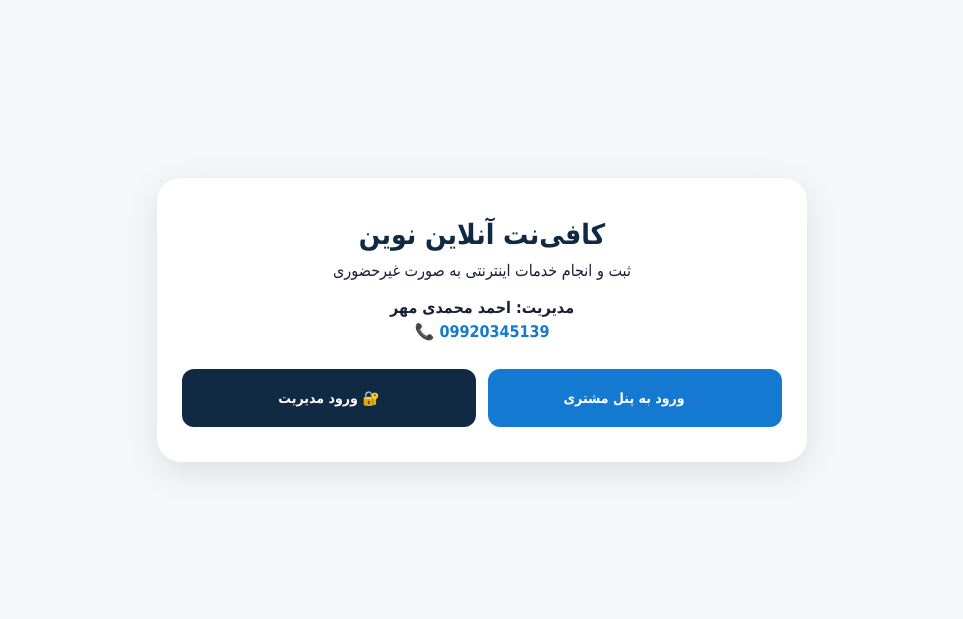
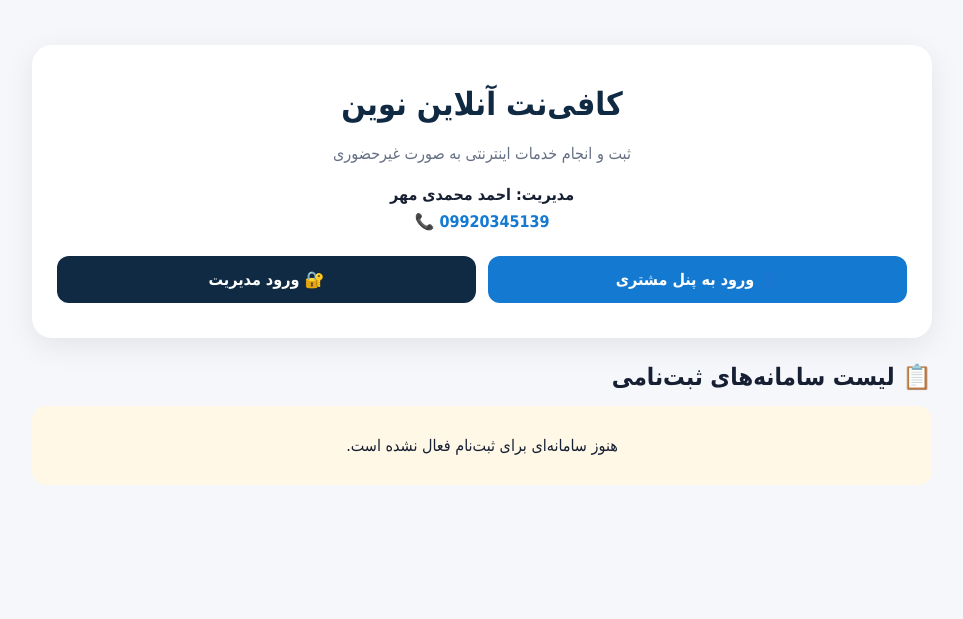
Before and after one commit to amhmdy307-stack/online-novin, a Flask app: page / in a window 1280 px wide. Shown: the part 63-682 px from the top of the page, without its empty margins (158-1121 px from the left). Run offline with Flask 3, Linux system fonts and the light colour scheme; data comes from the database, SQL or seed files in the repository; data that the repository does not hold is empty.

Commit message:
Update home.html

```diff
--- a/templates/home.html
+++ b/templates/home.html
@@ -3,117 +3,152 @@
 {% block content %}
 
 <style>
-    .landing {
-        min-height: 75vh;
-        display: flex;
-        align-items: center;
-        justify-content: center;
+    .home-box {
+        max-width: 900px;
+        margin: 25px auto;
     }
 
-    .landing-card {
-        width: 100%;
-        max-width: 650px;
-        background: {{ settings.get('card_color','#ffffff') if settings else '#ffffff' }};
-        border-radius: 24px;
+    .hero {
+        background: {{ settings.get('card_color','#ffffff') }};
+        border-radius: 20px;
         padding: 35px 25px;
         text-align: center;
-        box-shadow: 0 10px 35px rgba(0,0,0,.10);
+        box-shadow: 0 8px 30px rgba(0,0,0,.08);
+        margin-bottom: 25px;
     }
 
-    .landing-logo {
+    .hero-logo {
         width: 110px;
         height: 110px;
         object-fit: contain;
         margin-bottom: 15px;
     }
 
-    .landing-card h1 {
-        margin: 5px 0 10px;
-        color: {{ settings.get('primary_color','#102a43') if settings else '#102a43' }};
-        font-size: 28px;
+    .hero h1 {
+        margin: 5px 0 12px;
+        color: {{ settings.get('primary_color','#102a43') }};
     }
 
-    .landing-description {
-        color: {{ settings.get('text_color','#596579') if settings else '#596579' }};
-        font-size: 16px;
-        margin-bottom: 8px;
+    .hero p {
+        color: #667085;
+        line-height: 1.9;
     }
 
     .manager {
-        color: {{ settings.get('text_color','#333333') if settings else '#333333' }};
         font-weight: bold;
-        margin: 18px 0 5px;
+        margin-top: 15px;
     }
 
     .phone {
-        color: {{ settings.get('secondary_color','#1479d1') if settings else '#1479d1' }};
+        color: {{ settings.get('secondary_color','#1479d1') }};
         font-weight: bold;
         direction: ltr;
-        margin-bottom: 28px;
+        margin-top: 8px;
     }
 
-    .landing-buttons {
+    .actions {
         display: grid;
-        grid-template-columns: repeat(2, 1fr);
+        grid-template-columns: repeat(2,1fr);
         gap: 12px;
+        margin-top: 25px;
     }
 
-    .landing-btn {
-        display: flex;
-        align-items: center;
-        justify-content: center;
-        min-height: 58px;
+    .action {
+        padding: 14px;
         border-radius: 12px;
+        color: #fff;
         text-decoration: none;
-        color: #fff !important;
         font-weight: bold;
-        font-size: 14px;
-        transition: .2s;
+        text-align: center;
     }
 
-    .landing-btn:hover {
-        transform: translateY(-2px);
-        opacity: .9;
+    .customer {
+        background: {{ settings.get('secondary_color','#1479d1') }};
     }
 
-    .customer-btn {
-        background: {{ settings.get('secondary_color','#1479d1') if settings else '#1479d1' }};
+    .admin {
+        background: {{ settings.get('primary_color','#102a43') }};
     }
 
-    .admin-btn {
-        background: {{ settings.get('primary_color','#102a43') if settings else '#102a43' }};
+    .services-title {
+        margin: 25px 0 15px;
     }
 
-    @media (max-width: 650px) {
+    .service-card {
+        background: {{ settings.get('card_color','#ffffff') }};
+        border-radius: 16px;
+        padding: 20px;
+        margin-bottom: 15px;
+        box-shadow: 0 5px 20px rgba(0,0,0,.07);
+    }
 
-        .landing {
-            min-height: 70vh;
-        }
+    .service-card h2 {
+        margin-top: 0;
+    }
 
-        .landing-card {
-            padding: 28px 18px;
-        }
+    .service-category {
+        display: inline-block;
+        background: #edf2f7;
+        padding: 5px 10px;
+        border-radius: 20px;
+        font-size: 12px;
+        margin-bottom: 10px;
+    }
 
-        .landing-buttons {
+    .service-description {
+        line-height: 1.8;
+        color: #667085;
+    }
+
+    .price {
+        font-weight: bold;
+        margin: 15px 0;
+    }
+
+    .service-btn {
+        display: inline-block;
+        background: {{ settings.get('secondary_color','#1479d1') }};
+        color: #fff;
+        text-decoration: none;
+        padding: 11px 18px;
+        border-radius: 9px;
+        font-weight: bold;
+    }
+
+    .empty {
+        text-align: center;
+        padding: 30px;
+        background: #fff8e6;
+        border-radius: 14px;
+    }
+
+    @media(max-width:650px) {
+        .actions {
             grid-template-columns: 1fr;
         }
 
-        .landing-btn {
-            min-height: 55px;
+        .hero {
+            padding: 25px 15px;
         }
-
     }
 </style>
 
 
-<div class="landing">
+<div class="home-box">
 
-    <div class="landing-card">
 
-        {% if settings and settings.get('logo') %}
+    <!-- =========================
+         معرفی سایت
+    ========================== -->
+
+    {% if settings.get('show_hero','1') == '1' %}
+
+    <div class="hero">
+
+        {% if settings.get('logo') %}
 
             <img
-                class="landing-logo"
+                class="hero-logo"
                 src="{{ url_for('uploaded_file', filename=settings.get('logo')) }}"
                 alt="لوگوی کافی‌نت آنلاین نوین"
             >
@@ -122,62 +157,50 @@
 
 
         <h1>
-            {{ settings.get(
-                'site_name',
-                'کافی‌نت آنلاین نوین'
-            ) if settings else 'کافی‌نت آنلاین نوین' }}
+            {{ settings.get('hero_title','کافی‌نت آنلاین نوین') }}
         </h1>
 
 
-        <div class="landing-description">
-
+        <p>
             {{ settings.get(
                 'hero_text',
-                'ارائه خدمات اینترنتی و ثبت درخواست به صورت آنلاین'
-            ) if settings else 'ارائه خدمات اینترنتی و ثبت درخواست به صورت آنلاین' }}
+                'تمام خدمات ثبت‌نامی و سامانه‌های موردنیاز شما به‌صورت غیرحضوری انجام می‌شود.'
+            ) }}
+        </p>
 
+
+        <div class="manager">
+            مدیریت:
+            {{ settings.get('manager','احمد محمدی مهر') }}
         </div>
 
 
-        <div class="manager">
+        {% if settings.get('phone') %}
 
-            مدیریت:
-
-            {{ settings.get(
-                'manager',
-                'احمد محمدی مهر'
-            ) if settings else 'احمد محمدی مهر' }}
-
+        <div class="phone">
+            📞 {{ settings.get('phone') }}
         </div>
 
-
-        <div class="phone">
-
-            📞
-
-            {{ settings.get(
-                'phone',
-                '09920345139'
-            ) if settings else '09920345139' }}
-
-        </div>
+        {% endif %}
 
 
-        <div class="landing-buttons">
+        <div class="actions">
 
-            <!-- ورود مشتری -->
+            {% if settings.get('show_customer_login','1') == '1' %}
+
             <a
+                class="action customer"
                 href="{{ url_for('customer_login') }}"
-                class="landing-btn customer-btn"
             >
                 👤 ورود به پنل مشتری
             </a>
 
+            {% endif %}
 
-            <!-- ورود مدیریت -->
+
             <a
+                class="action admin"
                 href="{{ url_for('admin_login') }}"
-                class="landing-btn admin-btn"
             >
                 🔐 ورود مدیریت
             </a>
@@ -186,7 +209,103 @@
 
     </div>
 
+    {% endif %}
+
+
+
+    <!-- =========================
+         هشدار پرداخت
+    ========================== -->
+
+    {% if settings.get('warning_text') %}
+
+    <div class="notice">
+        {{ settings.get('warning_text') }}
+    </div>
+
+    {% endif %}
+
+
+
+    <!-- =========================
+         لیست سامانه‌ها
+    ========================== -->
+
+    {% if settings.get('show_services','1') == '1' %}
+
+    <h2 class="services-title">
+        📋 لیست سامانه‌های ثبت‌نامی
+    </h2>
+
+
+    {% for s in services %}
+
+    <div class="service-card">
+
+
+        {% if s.category %}
+
+        <div class="service-category">
+            {{ s.category }}
+        </div>
+
+        {% endif %}
+
+
+        <h2>
+            {{ s.name }}
+        </h2>
+
+
+        {% if s.description %}
+
+        <div class="service-description">
+            {{ s.description }}
+        </div>
+
+        {% endif %}
+
+
+        {% if s.price and s.price > 0 %}
+
+        <div class="price">
+            💰 قیمت پایه:
+            {{ "{:,}".format(s.price) }}
+            ریال
+        </div>
+
+        {% else %}
+
+        <div class="price">
+            💰 قیمت:
+            توسط مدیریت تعیین می‌شود
+        </div>
+
+        {% endif %}
+
+
+        <a
+            class="service-btn"
+            href="{{ url_for('service', sid=s.id) }}"
+        >
+            📝 ثبت درخواست
+        </a>
+
+
+    </div>
+
+
+    {% else %}
+
+    <div class="empty">
+        هنوز سامانه‌ای برای ثبت‌نام فعال نشده است.
+    </div>
+
+    {% endfor %}
+
+    {% endif %}
+
+
 </div>
 
-
 {% endblock %}
```
